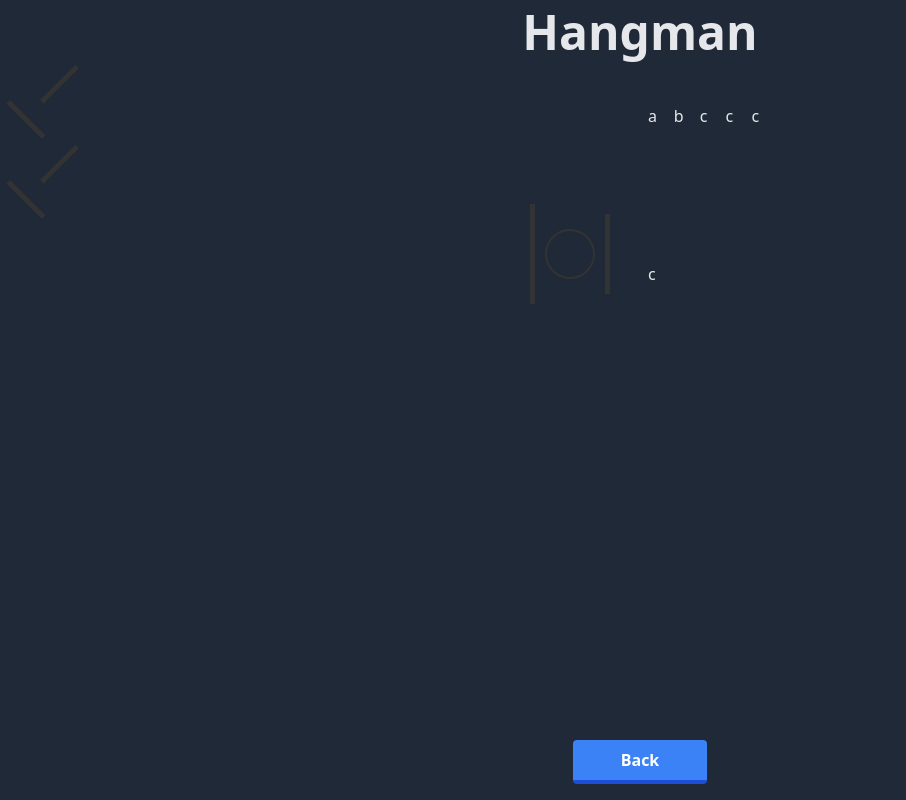
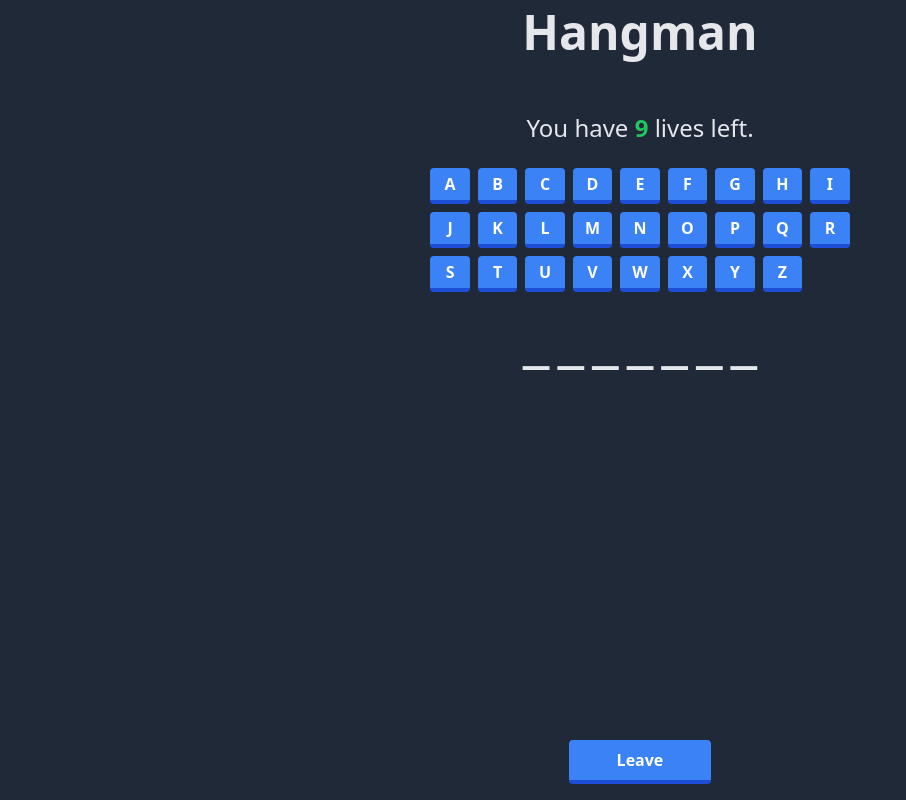
Before and after one commit to riad-azz/hangman, a Flask app: page /game in a window 1280 px wide. Shown: the whole page, without its empty margins (0-906 px from the left). Run offline with Flask 3, Linux system fonts and the light colour scheme; data comes from the database, SQL or seed files in the repository; parts of the project's set-up code (start-up, migrations or seed data) failed here and were passed over.

Commit message:
Finished the game

```diff
--- a/backend/models.py
+++ b/backend/models.py
@@ -239,4 +239,4 @@ db.create_all()
 
 words = Word.query.all()
 if not words:
-    Word.from_json()
+    Word.from_list()
--- a/backend/views.py
+++ b/backend/views.py
@@ -1,7 +1,9 @@
 # Other
 import webview
+from random import choice
+from string import ascii_uppercase
 # Flask
-from flask import render_template, url_for, redirect, jsonify
+from flask import render_template, url_for, redirect, jsonify, request
 # Local
 from backend import app, db
 from backend.models import Word
@@ -15,7 +17,14 @@ def home():
 
 @app.route('/game')
 def game():
-    return render_template('game.html')
+    words = Word.query.all()
+    if words:
+        word = choice(words).word.upper()
+    else:
+        word = "HANGMAN"
+    lives = 9
+    letters = ascii_uppercase
+    return render_template('game.html', letters=letters, word=word, lives=lives)
 
 
 @app.route('/settings')
@@ -32,7 +41,7 @@ def restore_words():
     db.session.commit()
 
     # Add the default words
-    Word.from_json()
+    Word.from_list()
     words = Word.query.order_by(Word.id.desc()).all()
     template = render_template('partials/words_list.html', words=words)
     response = {'template': template}
@@ -55,14 +64,15 @@ def add_word():
 
 @app.route('/remove-word/<int:pk>')
 def remove_word(pk):
-    form = WordForm()
     word_to_delete = Word.query.get(pk)
     if word_to_delete:
         db.session.delete(word_to_delete)
         db.session.commit()
 
     words = Word.query.order_by(Word.id.desc()).all()
-    return render_template('settings.html', form=form, words=words)
+    template = render_template('partials/words_list.html', words=words)
+    response = {'template': template}
+    return jsonify(response)
 
 
 @app.route('/delete-all-words', )
--- a/frontend/static/css/main.css
+++ b/frontend/static/css/main.css
@@ -1,64 +1,3 @@
 html, body{
-    height: 100%;
     overflow-x: hidden;
 }
-
-.hangman {
-display: flex;
-justify-content: center;
-align-items: center;
-height: 300px;
-}
-.hangman .rope {
-width: 5px;
-height: 100px;
-background-color: #333;
-margin-right: 10px;
-}
-.hangman .head {
-width: 50px;
-height: 50px;
-border-radius: 50%;
-border: 2px solid #333;
-margin-right: 10px;
-}
-.hangman .body {
-width: 5px;
-height: 80px;
-background-color: #333;
-margin-right: 10px;
-}
-.hangman .left-arm,
-.hangman .right-arm {
-position: absolute;
-top: 100px;
-width: 50px;
-height: 5px;
-background-color: #333;
-transform-origin: top left;
-transform: rotate(45deg);
-}
-.hangman .left-arm {
-left: 10px;
-}
-.hangman .right-arm {
-left: 40px;
-transform: rotate(-45deg);
-}
-.hangman .left-leg,
-.hangman .right-leg {
-position: absolute;
-top: 180px;
-width: 50px;
-height: 5px;
-background-color: #333;
-transform-origin: top left;
-transform: rotate(45deg);
-}
-.hangman .left-leg {
-left: 10px;
-}
-.hangman .right-leg {
-left: 40px;
-transform: rotate(-45deg);
-}
--- a/frontend/static/css/styles.css
+++ b/frontend/static/css/styles.css
@@ -575,12 +587,12 @@ video {
   flex-shrink: 0;
 }
 
-.grid-cols-2 {
-  grid-template-columns: repeat(2, minmax(0, 1fr));
+.grid-cols-8 {
+  grid-template-columns: repeat(8, minmax(0, 1fr));
 }
 
-.grid-cols-5 {
-  grid-template-columns: repeat(5, minmax(0, 1fr));
+.grid-cols-9 {
+  grid-template-columns: repeat(9, minmax(0, 1fr));
 }
 
 .flex-col {
@@ -603,8 +615,8 @@ video {
   justify-content: space-between;
 }
 
-.gap-4 {
-  gap: 1rem;
+.gap-2 {
+  gap: 0.5rem;
 }
 
 .space-x-2 > :not([hidden]) ~ :not([hidden]) {
@@ -728,13 +762,18 @@ video {
   padding-bottom: 0.5rem;
 }
 
-.px-2 {
-  padding-left: 0.5rem;
-  padding-right: 0.5rem;
+.px-3 {
+  padding-left: 0.75rem;
+  padding-right: 0.75rem;
 }
 
 .text-center {
   text-align: center;
+}
+
+.text-2xl {
+  font-size: 1.5rem;
+  line-height: 2rem;
 }
 
 .text-3xl {
@@ -747,9 +786,19 @@ video {
   line-height: 1;
 }
 
+.text-6xl {
+  font-size: 3.75rem;
+  line-height: 1;
+}
+
 .text-sm {
   font-size: 0.875rem;
   line-height: 1.25rem;
+}
+
+.text-xl {
+  font-size: 1.25rem;
+  line-height: 1.75rem;
 }
 
 .font-bold {
@@ -759,6 +808,16 @@ video {
 .text-gray-200 {
   --tw-text-opacity: 1;
   color: rgb(229 231 235 / var(--tw-text-opacity));
+}
+
+.text-green-200 {
+  --tw-text-opacity: 1;
+  color: rgb(187 247 208 / var(--tw-text-opacity));
+}
+
+.text-green-500 {
+  --tw-text-opacity: 1;
+  color: rgb(34 197 94 / var(--tw-text-opacity));
 }
 
 .text-red-500 {
--- /dev/null
+++ b/frontend/static/js/game.js
@@ -0,0 +1,60 @@
+const data = document.currentScript.dataset;
+const word = data.word;
+let lives = parseInt(data.lives);
+
+const wordElement = document.querySelector("#word");
+const livesCounterElement = document.querySelector("#lives-counter");
+const gameOverElement = document.querySelector("#game-over");
+
+const disableAllButtons = () => {
+  const buttons = document.querySelectorAll(".letter-button");
+  for (btn of buttons) {
+    btn.disabled = true;
+  }
+};
+
+const playerWon = () => {
+  disableAllButtons();
+  gameOverElement.classList.toggle("hidden");
+  const messageElement = gameOverElement.querySelector("#message");
+  messageElement.classList.add("text-green-400");
+  messageElement.textContent = `Congratulations you won with ${lives} lives left !!`;
+};
+
+const playerLost = () => {
+  disableAllButtons();
+  gameOverElement.classList.toggle("hidden");
+  const messageElement = gameOverElement.querySelector("#message");
+  messageElement.classList.add("text-red-400");
+  messageElement.textContent = `Game over you lost !! the word was "${word}"`;
+  wordElement.textContent = word;
+};
+
+const checkLetter = (event, letter) => {
+  const btn = event.target;
+  btn.disabled = true;
+
+  // Check if the word contains the letter
+  if (word.includes(letter)) {
+    btn.className = "bg-green-500 text-white font-bold py-1.5 px-3 rounded";
+    const letterElements = wordElement.querySelectorAll(`#letter-${letter}`);
+    for (ele of letterElements) {
+      ele.textContent = letter;
+    }
+  } else {
+    btn.className = "bg-red-500 text-white font-bold py-1.5 px-3 rounded";
+    lives -= 1;
+    livesCounterElement.textContent = lives;
+  }
+
+  // Check if the game ended
+  const currentWord = wordElement.textContent.replace(/\s+/g, "");
+  const isWin = currentWord == word && lives > 0;
+  if (isWin) {
+    playerWon();
+  }
+  const isGameOver = lives <= 0;
+  if (isGameOver) {
+    playerLost();
+  }
+};
--- a/frontend/tailwind.config.js
+++ b/frontend/tailwind.config.js
@@ -1,6 +1,9 @@
 /** @type {import('tailwindcss').Config} */
 module.exports = {
-  content: ['./templates/**/*.html'],
+  content: [
+  './templates/**/*.html',
+  './static/js/*.js',
+  ],
   theme: {
     extend: {},
   },
--- a/frontend/templates/game.html
+++ b/frontend/templates/game.html
@@ -1,29 +1,43 @@
 {% extends 'base.html' %}
-
-{% include 'partials/back_home.html' %}
 
 {% block content %}
 <div class="flex flex-col items-center justify-center w-fit mx-auto">
-    <div class="grid grid-cols-2 gap-4">
-        <div>
-            <div class="hangman">
-                <div class="rope"></div>
-                <div class="head"></div>
-                <div class="body"></div>
-                <div class="left-arm"></div>
-                <div class="right-arm"></div>
-                <div class="left-leg"></div>
-                <div class="right-leg"></div>
-            </div>
-        </div>
-        <div class="grid grid-cols-5 gap-4">
-            <p>a</p>
-            <p>b</p>
-            <p>c</p>
-            <p>c</p>
-            <p>c</p>
-            <p>c</p>
-        </div>
+    <div class="text-2xl py-2 px-4 bg-gray-800 mb-4">
+        <span>You have</span>
+        <span id="lives-counter" class="text-green-500 font-bold">{{ lives }}</span>
+        <span>lives left.</span>
+    </div>
+    <div class="grid grid-cols-9 gap-2 mb-4">
+        {% for letter in letters %}
+        <button onclick="checkLetter(event, '{{ letter }}')"
+                class="letter-button text-center bg-blue-500 hover:bg-blue-400 text-white font-bold py-1 px-3 border-b-4 border-blue-700 hover:border-blue-500 rounded">
+            {{ letter }}
+        </button>
+        {% endfor %}
+    </div>
+    <div id="word" class="flex items-center justify-between text-6xl space-x-2 mb-4">
+        {% for letter in word %}
+        <span id="letter-{{ letter }}">_</span>
+        {% endfor %}
+    </div>
+    <div id="game-over" class="flex flex-col items-center text-xl hidden font-bold space-y-2">
+        <div id="message"></div>
+        <a href="{{ url_for('game') }}"
+           class="block w-fit bg-blue-500 hover:bg-blue-400 text-white font-bold py-2 px-12 border-b-4 border-blue-700 hover:border-blue-500 rounded">
+            Play again
+        </a>
+    </div>
+    <div class="flex justify-center w-full mt-4 fixed bottom-4">
+        <a href="{{ url_for('home') }}"
+           class="block w-fit bg-blue-500 hover:bg-blue-400 text-white font-bold py-2 px-12 border-b-4 border-blue-700 hover:border-blue-500 rounded">
+            Leave
+        </a>
     </div>
 </div>
 {% endblock content %}
+
+{% block scripts %}
+<script data-word="{{ word }}"
+        data-lives="{{ lives }}"
+        src="/static/js/game.js"></script>
+{% endblock scripts %}
--- a/frontend/templates/home.html
+++ b/frontend/templates/home.html
@@ -1,7 +1,7 @@
 {% extends 'base.html' %}
 
 {% block content %}
-<div class="flex flex-col items-center justify-center w-fit mx-auto">
+<div class="flex flex-col items-center justify-center w-fit mt-24 mx-auto">
     <ul class="text-center space-y-8">
         <li>
             <a href="{{ url_for('game') }}"
--- a/frontend/templates/partials/back_home.html
+++ /dev/null
@@ -1,6 +0,0 @@
-<div class="flex justify-center w-full mt-4 fixed bottom-4">
-    <a href="{{ url_for('home') }}"
-       class="block w-fit bg-blue-500 hover:bg-blue-400 text-white font-bold py-2 px-12 border-b-4 border-blue-700 hover:border-blue-500 rounded">
-        Back
-    </a>
-</div>
--- a/frontend/templates/partials/words_list.html
+++ b/frontend/templates/partials/words_list.html
@@ -1,9 +1,9 @@
 {% for word in words %}
 <li class="flex justify-between py-1.5 px-4 bg-gray-900 rounded hover:border">
     <p class="font-bold">{{ word }}</p>
-    <a href="{{ url_for('remove_word', pk=word.id) }}"
+    <button onclick="removeWord(event);" data-url="{{ url_for('remove_word', pk=word.id) }}"
        class="px-1 rounded text-red-600 bg-gray-800 hover:bg-gray-700 border border-slate-600">
         REMOVE
-    </a>
+    </button>
 </li>
 {% endfor %}
--- a/main.py
+++ b/main.py
@@ -1,7 +1,11 @@
 import webview
 from backend import app
 
+
+def show_confirmation_dialog(message):
+    return webview.windows.confirm("Confirm", message)
+
+
 if __name__ == '__main__':
-    app.run(debug=True)
-    # webview.create_window('Hangman', app, resizable=False)
-    # webview.start()
+    webview.create_window('Hangman', app, resizable=False)
+    webview.start()
```
Also changed, not shown: other parts of frontend/static/css/styles.css (+51 -0 lines), frontend/templates/settings.html (+19 -2 lines).
